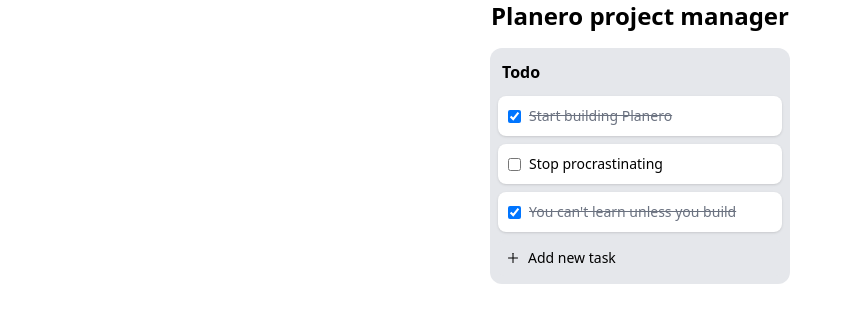
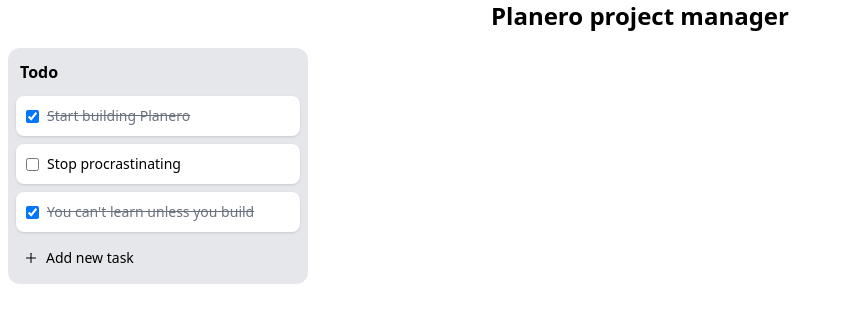
Before and after one commit to raknos13/planero-planner-react, a React (Vite) app: page / in a window 1280 px wide. Shown: the top 322 px of the page, without its empty margins (0-845 px from the left). Built offline with nearby package versions, Linux system fonts and the light colour scheme.

Commit message:
Set height for the list

```diff
--- a/src/components/TodoList.jsx
+++ b/src/components/TodoList.jsx
@@ -47,7 +47,7 @@ export default function TodoList() {
   }
 
   return (
-    <div className="container mx-auto p-2 bg-gray-200 rounded-xl w-[300px]">
+    <div className="container mx-2 p-2 bg-gray-200 rounded-xl w-[300px] h-min">
       <div className="font-bold mb-2 p-1">
         <span>Todo</span>
       </div>
```
